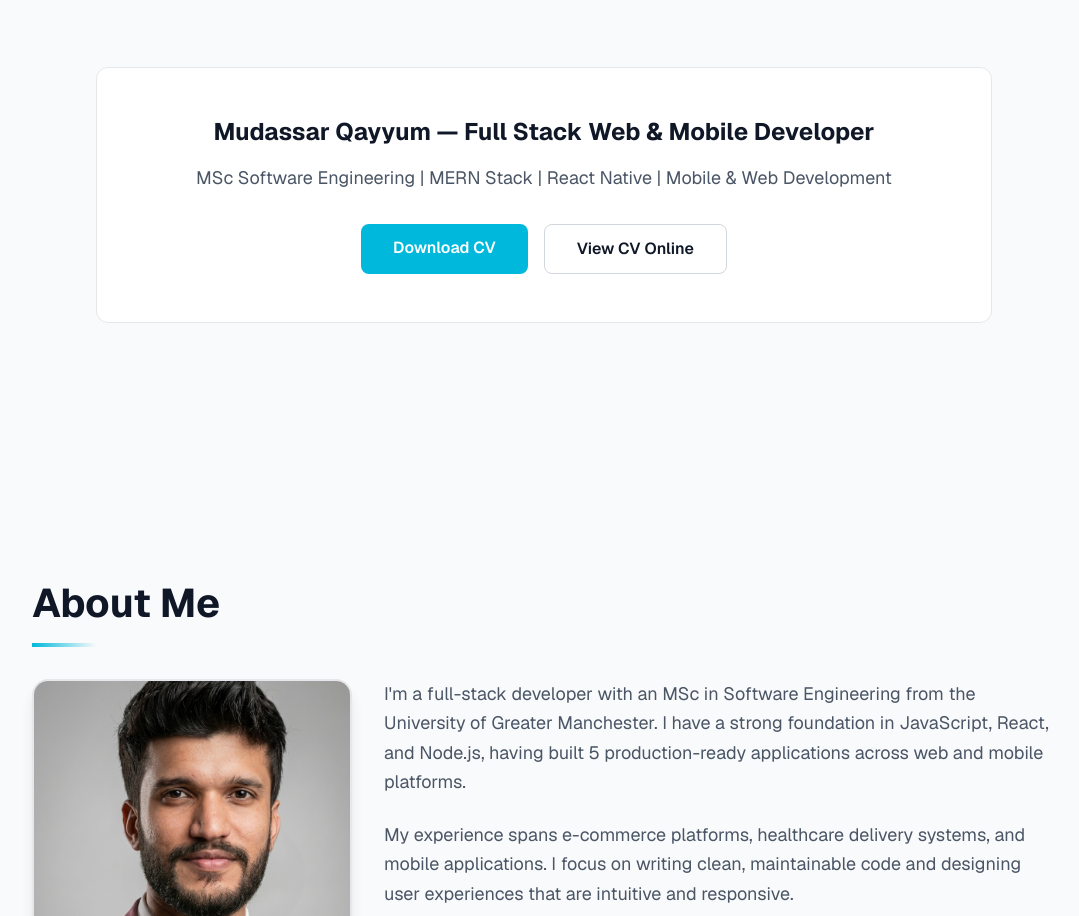
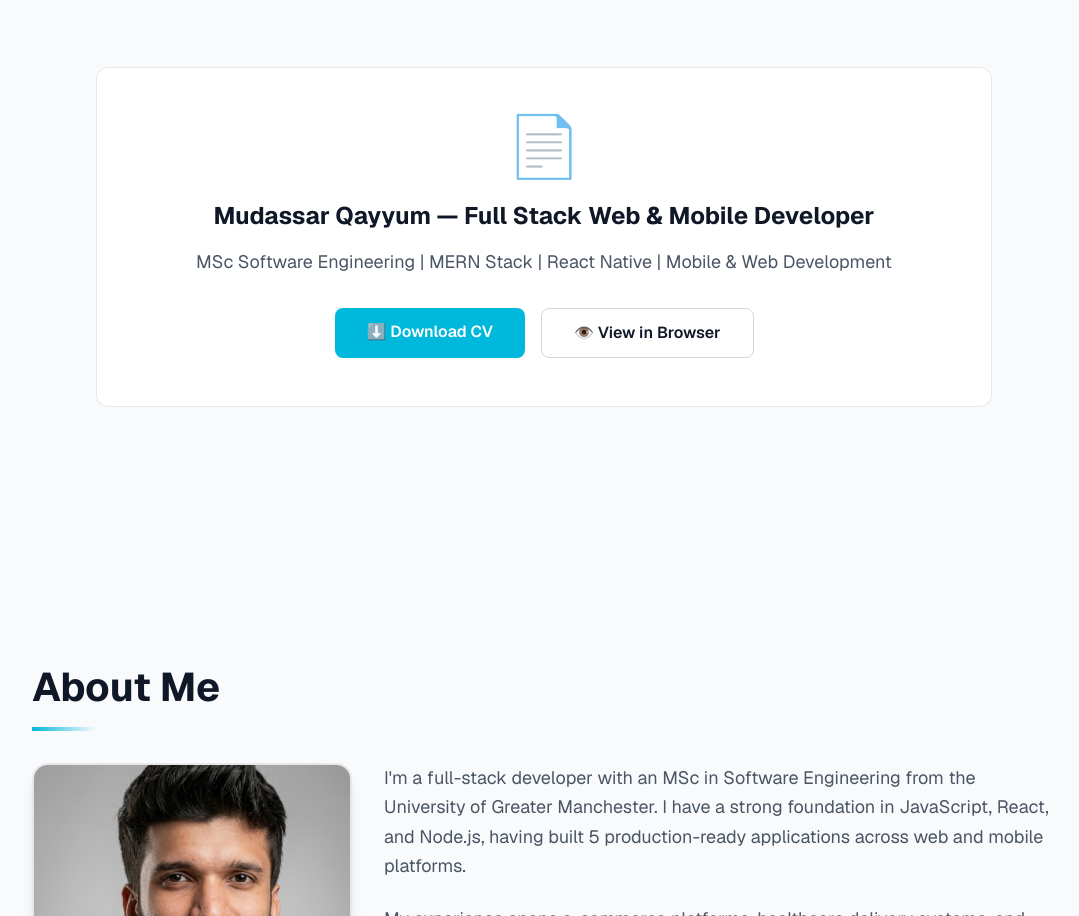
Before and after one commit to Mudassarqayyum/portfolio, a Next.js app: page / in a window 1280 px wide. Shown: the part 3429-4345 px from the top of the page, without its empty margins (96-1175 px from the left). Built offline with nearby package versions, Linux system fonts and the light colour scheme.

Commit message:
Restore emojis in CV section and buttons

```diff
--- a/app/home-content.tsx
+++ b/app/home-content.tsx
@@ -343,6 +343,9 @@ export function HomeContent() {
             transition={{ duration: 0.6 }}
             className={`rounded-xl border p-12 text-center ${isDark ? "bg-gradient-to-br from-[#161b22] to-[#0f1117] border-[#30363d]" : "bg-white border-gray-200"}`}
           >
+            <div className={`flex justify-center mb-6 text-6xl`}>
+              📄
+            </div>
             <h3 className={`text-2xl font-bold mb-4 ${isDark ? "text-white" : "text-gray-900"}`}>
               Mudassar Qayyum — Full Stack Web & Mobile Developer
             </h3>
@@ -355,7 +358,7 @@ export function HomeContent() {
                 href="/api/download-resume"
                 className="px-8 py-3 bg-cyan-500 text-white font-semibold rounded-lg hover:bg-cyan-600 transition"
               >
-                Download CV
+                ⬇️ Download CV
               </a>
               <a
                 href="/resume.pdf"
@@ -363,7 +366,7 @@ export function HomeContent() {
                 rel="noopener noreferrer"
                 className={`px-8 py-3 border rounded-lg font-semibold transition ${isDark ? "border-[#30363d] text-[#e6edf3] hover:bg-[#161b22]" : "border-gray-300 text-gray-900 hover:bg-gray-100"}`}
               >
-                View CV Online
+                👁️ View in Browser
               </a>
             </div>
           </motion.div>
```
